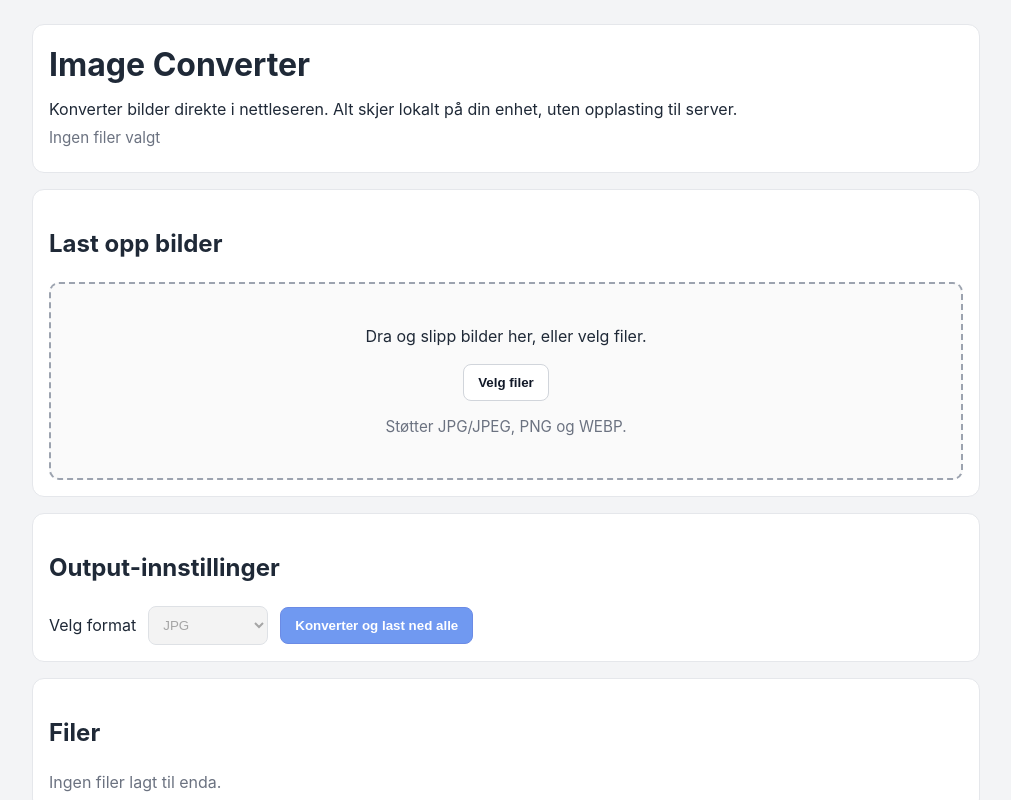
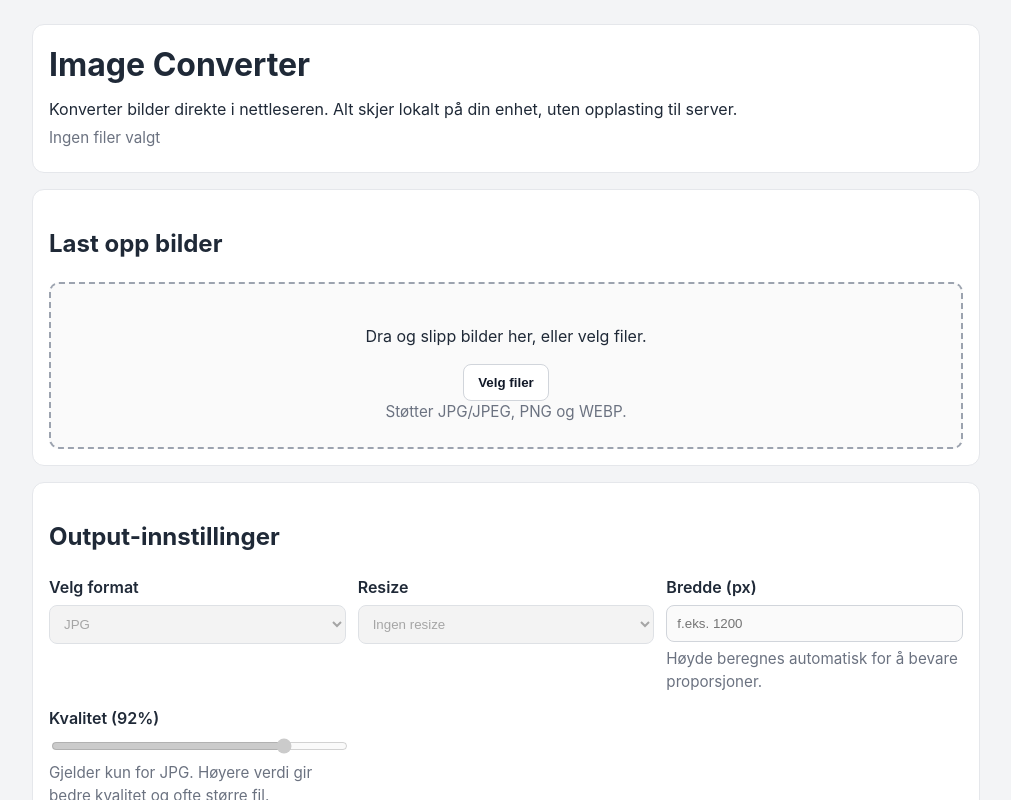
Before and after one commit to mariusgitar/Bildebasen, a React (Vite) app: page / in a window 1280 px wide. Shown: the top 800 px of the page, without its empty margins (134-1145 px from the left). Built offline with nearby package versions, Linux system fonts and the light colour scheme.

Commit message:
Legg til resize og kvalitetsinnstillinger i bildekonvertering

```diff
--- a/src/features/image-convert/components/ImageConverterApp.tsx
+++ b/src/features/image-convert/components/ImageConverterApp.tsx
@@ -2,17 +2,35 @@ import { useEffect, useMemo, useRef, useState } from 'react';
 import { convertImageFile } from '../lib/imageConverter';
 import { downloadBlob } from '../lib/download';
 import { validateImageFile } from '../lib/fileValidation';
-import type { OutputImageFormat, UploadedImage } from '../types/imageTypes';
+import type { OutputImageFormat, ResizeMode, UploadedImage } from '../types/imageTypes';
 import { FileList } from './FileList';
 import { OutputSettings } from './OutputSettings';
 import { UploadDropzone } from './UploadDropzone';
 
 const createId = () => crypto.randomUUID();
 
+const MIN_QUALITY_PERCENT = 60;
+const MAX_QUALITY_PERCENT = 100;
+
+const clampQualityPercent = (value: number): number =>
+  Math.min(MAX_QUALITY_PERCENT, Math.max(MIN_QUALITY_PERCENT, value));
+
+const parseResizeWidth = (width: string): number | undefined => {
+  const parsed = Number(width);
+
+  if (!Number.isFinite(parsed) || parsed <= 0) {
+    return undefined;
+  }
+
+  return Math.round(parsed);
+};
 
 export const ImageConverterApp = () => {
   const [files, setFiles] = useState<UploadedImage[]>([]);
   const [outputFormat, setOutputFormat] = useState<OutputImageFormat>('jpg');
+  const [resizeMode, setResizeMode] = useState<ResizeMode>('none');
+  const [resizeWidth, setResizeWidth] = useState('');
+  const [qualityPercent, setQualityPercent] = useState(92);
   const [errorMessage, setErrorMessage] = useState<string | null>(null);
   const [isConverting, setIsConverting] = useState(false);
 
@@ -72,6 +90,13 @@ export const ImageConverterApp = () => {
       return;
     }
 
+    const parsedWidth = parseResizeWidth(resizeWidth);
+
+    if (resizeMode === 'width' && !parsedWidth) {
+      setErrorMessage('Angi en gyldig bredde større enn 0 for resize.');
+      return;
+    }
+
     setErrorMessage(null);
     setIsConverting(true);
     setStatusForAll('konverterer');
@@ -80,7 +105,24 @@ export const ImageConverterApp = () => {
 
     for (const item of files) {
       try {
-        const result = await convertImageFile(item.file, outputFormat);
+        const result = await convertImageFile(item.file, outputFormat, {
+          resizeSettings:
+            resizeMode === 'width' && parsedWidth
+              ? {
+                  mode: 'width',
+                  width: parsedWidth,
+                }
+              : {
+                  mode: 'none',
+                },
+          encodeSettings:
+            outputFormat === 'png'
+              ? {}
+              : {
+                  quality: qualityPercent / 100,
+                },
+        });
+
         downloadBlob(result.blob, result.filename);
         setFiles((prev) =>
           prev.map((file) =>
@@ -90,10 +132,7 @@ export const ImageConverterApp = () => {
           ),
         );
       } catch (error) {
-        const message =
-          error instanceof Error
-            ? error.message
-            : 'Ukjent feil ved konvertering av fil.';
+        const message = error instanceof Error ? error.message : 'Ukjent feil ved konvertering av fil.';
 
         failures.push(`${item.name}: ${message}`);
         setFiles((prev) =>
@@ -137,8 +176,14 @@ export const ImageConverterApp = () => {
       <UploadDropzone onFilesSelected={addFiles} disabled={isConverting} />
 
       <OutputSettings
-        value={outputFormat}
-        onChange={setOutputFormat}
+        outputFormat={outputFormat}
+        resizeMode={resizeMode}
+        resizeWidth={resizeWidth}
+        qualityPercent={qualityPercent}
+        onOutputFormatChange={setOutputFormat}
+        onResizeModeChange={setResizeMode}
+        onResizeWidthChange={setResizeWidth}
+        onQualityPercentChange={(value) => setQualityPercent(clampQualityPercent(value))}
         onConvertAll={convertAll}
         disabled={!hasFiles}
         isConverting={isConverting}
--- a/src/features/image-convert/components/OutputSettings.tsx
+++ b/src/features/image-convert/components/OutputSettings.tsx
@@ -1,34 +1,109 @@
-import type { OutputImageFormat } from '../types/imageTypes';
+import type { OutputImageFormat, ResizeMode } from '../types/imageTypes';
 
 interface OutputSettingsProps {
-  value: OutputImageFormat;
-  onChange: (format: OutputImageFormat) => void;
+  outputFormat: OutputImageFormat;
+  resizeMode: ResizeMode;
+  resizeWidth: string;
+  qualityPercent: number;
+  onOutputFormatChange: (format: OutputImageFormat) => void;
+  onResizeModeChange: (mode: ResizeMode) => void;
+  onResizeWidthChange: (width: string) => void;
+  onQualityPercentChange: (value: number) => void;
   onConvertAll: () => void;
   disabled?: boolean;
   isConverting?: boolean;
 }
 
+const supportsQuality = (format: OutputImageFormat): boolean => format !== 'png';
+
 export const OutputSettings = ({
-  value,
-  onChange,
+  outputFormat,
+  resizeMode,
+  resizeWidth,
+  qualityPercent,
+  onOutputFormatChange,
+  onResizeModeChange,
+  onResizeWidthChange,
+  onQualityPercentChange,
   onConvertAll,
   disabled = false,
   isConverting = false,
-}: OutputSettingsProps) => (
+}: OutputSettingsProps) => {
+  const showQualitySetting = supportsQuality(outputFormat);
+
+  return (
     <section className="panel">
       <h2>Output-innstillinger</h2>
-    <div className="settings-row">
+
+      <div className="settings-grid">
+        <div className="settings-field">
           <label htmlFor="output-format">Velg format</label>
           <select
             id="output-format"
-        value={value}
-        onChange={(event) => onChange(event.target.value as OutputImageFormat)}
+            value={outputFormat}
+            onChange={(event) => onOutputFormatChange(event.target.value as OutputImageFormat)}
             disabled={disabled}
           >
             <option value="jpg">JPG</option>
             <option value="png">PNG</option>
             <option value="webp">WEBP</option>
           </select>
+        </div>
+
+        <div className="settings-field">
+          <label htmlFor="resize-mode">Resize</label>
+          <select
+            id="resize-mode"
+            value={resizeMode}
+            onChange={(event) => onResizeModeChange(event.target.value as ResizeMode)}
+            disabled={disabled}
+          >
+            <option value="none">Ingen resize</option>
+            <option value="width">Angi bredde</option>
+          </select>
+        </div>
+
+        <div className="settings-field">
+          <label htmlFor="resize-width">Bredde (px)</label>
+          <input
+            id="resize-width"
+            type="number"
+            min={1}
+            step={1}
+            inputMode="numeric"
+            value={resizeWidth}
+            onChange={(event) => onResizeWidthChange(event.target.value)}
+            disabled={disabled || resizeMode === 'none'}
+            placeholder="f.eks. 1200"
+          />
+          <p className="hint">Høyde beregnes automatisk for å bevare proporsjoner.</p>
+        </div>
+
+        {showQualitySetting ? (
+          <div className="settings-field">
+            <label htmlFor="quality-range">Kvalitet ({qualityPercent}%)</label>
+            <input
+              id="quality-range"
+              type="range"
+              min={60}
+              max={100}
+              step={1}
+              value={qualityPercent}
+              onChange={(event) => onQualityPercentChange(Number(event.target.value))}
+              disabled={disabled}
+            />
+            <p className="hint">
+              Gjelder kun for {outputFormat.toUpperCase()}. Høyere verdi gir bedre kvalitet og ofte
+              større fil.
+            </p>
+          </div>
+        ) : (
+          <p className="hint">
+            PNG bruker tapsfri komprimering. Kvalitetsslider er derfor skjult for dette formatet.
+          </p>
+        )}
+      </div>
+
       <button
         type="button"
         className="button button--primary"
@@ -37,6 +112,6 @@ export const OutputSettings = ({
       >
         {isConverting ? 'Konverterer...' : 'Konverter og last ned alle'}
       </button>
-    </div>
     </section>
   );
+};
--- a/src/features/image-convert/lib/imageConverter.ts
+++ b/src/features/image-convert/lib/imageConverter.ts
@@ -1,4 +1,9 @@
-import type { ConversionResult, OutputImageFormat } from '../types/imageTypes';
+import type {
+  ConversionResult,
+  EncodeSettings,
+  OutputImageFormat,
+  ResizeSettings,
+} from '../types/imageTypes';
 
 const OUTPUT_TO_MIME: Record<OutputImageFormat, string> = {
   jpg: 'image/jpeg',
@@ -31,14 +36,62 @@ const buildFileName = (originalName: string, outputFormat: OutputImageFormat): s
   return `${nameWithoutExt}.${extension}`;
 };
 
+const getTargetSize = (
+  image: HTMLImageElement,
+  resizeSettings: ResizeSettings,
+): { width: number; height: number } => {
+  if (resizeSettings.mode !== 'width' || !resizeSettings.width) {
+    return {
+      width: image.naturalWidth,
+      height: image.naturalHeight,
+    };
+  }
+
+  const width = Math.max(1, Math.round(resizeSettings.width));
+
+  if (width >= image.naturalWidth) {
+    return {
+      width: image.naturalWidth,
+      height: image.naturalHeight,
+    };
+  }
+
+  const ratio = image.naturalHeight / image.naturalWidth;
+
+  return {
+    width,
+    height: Math.max(1, Math.round(width * ratio)),
+  };
+};
+
+const getEncodeQuality = (
+  outputFormat: OutputImageFormat,
+  encodeSettings: EncodeSettings,
+): number | undefined => {
+  if (outputFormat === 'png') {
+    return undefined;
+  }
+
+  if (typeof encodeSettings.quality === 'number') {
+    return encodeSettings.quality;
+  }
+
+  return outputFormat === 'jpg' ? 0.92 : 0.9;
+};
+
 export const convertImageFile = async (
   file: File,
   outputFormat: OutputImageFormat,
+  options?: {
+    resizeSettings?: ResizeSettings;
+    encodeSettings?: EncodeSettings;
+  },
 ): Promise<ConversionResult> => {
   const image = await decodeImage(file);
+  const targetSize = getTargetSize(image, options?.resizeSettings ?? { mode: 'none' });
   const canvas = document.createElement('canvas');
-  canvas.width = image.naturalWidth;
-  canvas.height = image.naturalHeight;
+  canvas.width = targetSize.width;
+  canvas.height = targetSize.height;
 
   const ctx = canvas.getContext('2d');
 
@@ -46,7 +99,7 @@ export const convertImageFile = async (
     throw new Error('Nettleseren støtter ikke canvas-kontekst.');
   }
 
-  ctx.drawImage(image, 0, 0);
+  ctx.drawImage(image, 0, 0, targetSize.width, targetSize.height);
 
   const blob = await new Promise<Blob>((resolve, reject) => {
     canvas.toBlob(
@@ -59,7 +112,7 @@ export const convertImageFile = async (
         resolve(result);
       },
       OUTPUT_TO_MIME[outputFormat],
-      outputFormat === 'jpg' ? 0.92 : undefined,
+      getEncodeQuality(outputFormat, options?.encodeSettings ?? {}),
     );
   });
 
--- a/src/styles.css
+++ b/src/styles.css
@@ -71,23 +71,39 @@ body {
   border: 1px solid #1d4ed8;
 }
 
-.settings-row {
-  display: flex;
-  flex-wrap: wrap;
-  align-items: center;
+.settings-grid {
+  display: grid;
   gap: 12px;
+  margin-bottom: 12px;
+  grid-template-columns: repeat(auto-fit, minmax(220px, 1fr));
 }
 
-.settings-row select {
+.settings-field {
+  display: grid;
+  gap: 6px;
+  align-content: start;
+}
+
+.settings-field label {
+  font-weight: 600;
+}
+
+.settings-field select,
+.settings-field input[type='number'] {
   border: 1px solid #d1d5db;
   border-radius: 8px;
   padding: 10px;
   min-width: 120px;
 }
 
+.settings-field input[type='range'] {
+  width: 100%;
+}
+
 .hint {
   color: #6b7280;
   font-size: 0.95rem;
+  margin: 0;
 }
 
 .error-banner {
```
Also changed, not shown: src/features/image-convert/types/imageTypes.ts (+10 -0 lines), 1 other file (tests, documents, lock files or other folders). Lines whose indentation alone changed are shown as unchanged.
